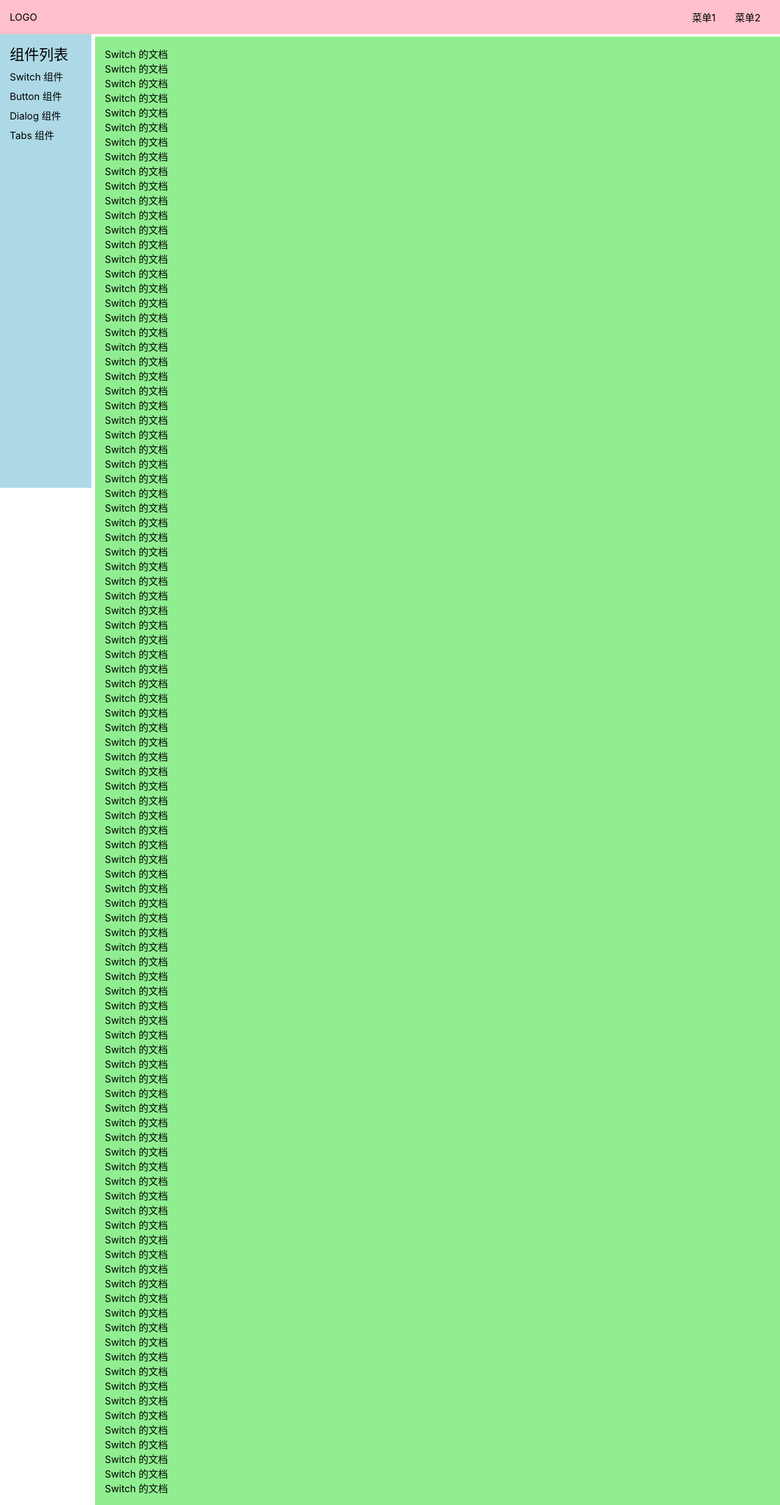
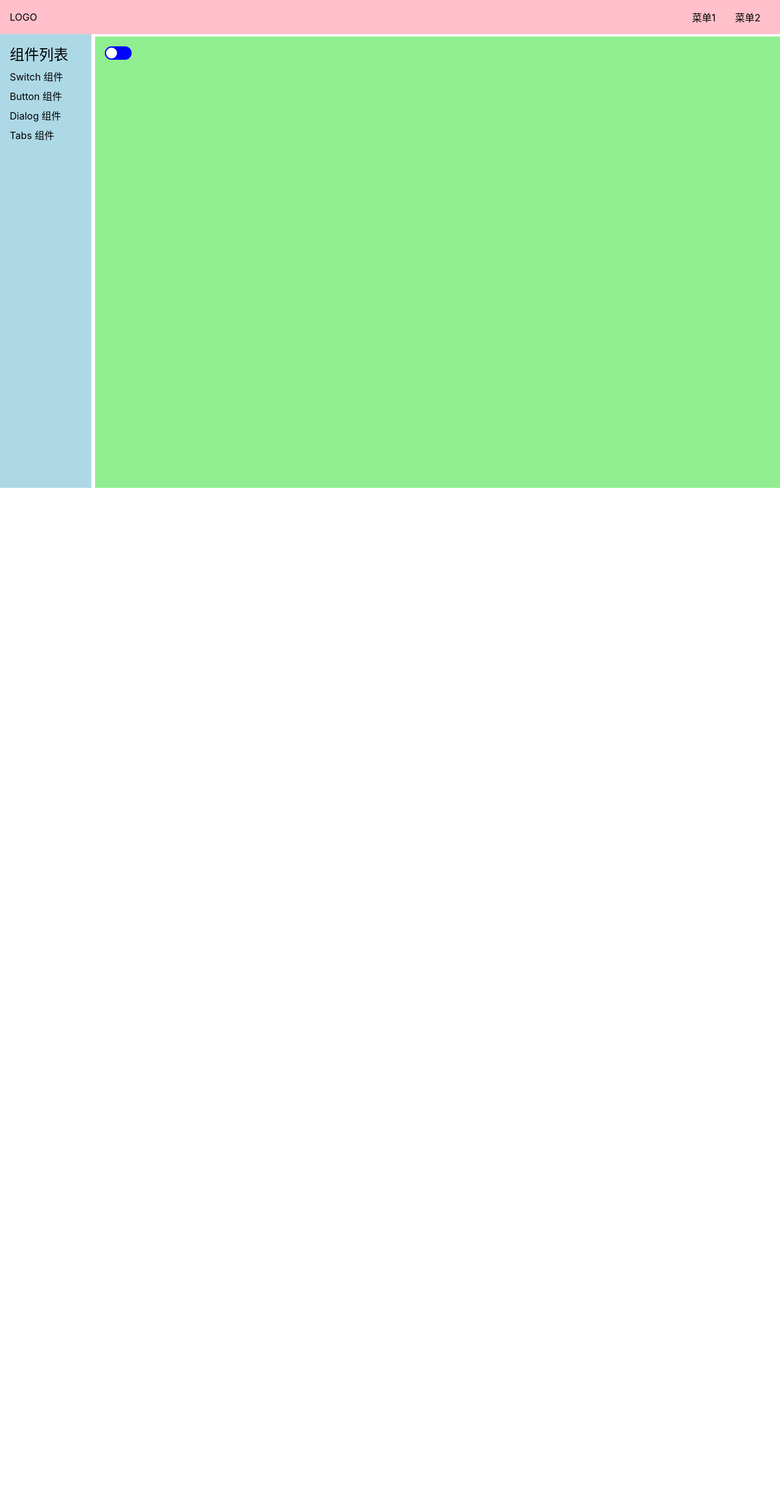
Before and after one commit to snk986/akat-ui-sourceCode-website, a Vue app: page /#/doc/switch in a window 1280 px wide. Shown: the whole page at 61% size. After the commit the page ends 800 px from the top, so only its background shows below. Built offline with nearby package versions, Linux system fonts and the light colour scheme.

Commit message:
Switchlib添加html和css

```diff
--- a/src/components/Switch.vue
+++ b/src/components/Switch.vue
@@ -1,103 +1,11 @@
 <template>
   <div>
-    Switch 的文档
-    <p>Switch 的文档</p>
-    <p>Switch 的文档</p>
-    <p>Switch 的文档</p>
-    <p>Switch 的文档</p>
-    <p>Switch 的文档</p>
-    <p>Switch 的文档</p>
-    <p>Switch 的文档</p>
-    <p>Switch 的文档</p>
-    <p>Switch 的文档</p>
-    <p>Switch 的文档</p>
-    <p>Switch 的文档</p>
-    <p>Switch 的文档</p>
-    <p>Switch 的文档</p>
-    <p>Switch 的文档</p>
-    <p>Switch 的文档</p>
-    <p>Switch 的文档</p>
-    <p>Switch 的文档</p>
-    <p>Switch 的文档</p>
-    <p>Switch 的文档</p>
-    <p>Switch 的文档</p>
-    <p>Switch 的文档</p>
-    <p>Switch 的文档</p>
-    <p>Switch 的文档</p>
-    <p>Switch 的文档</p>
-    <p>Switch 的文档</p>
-    <p>Switch 的文档</p>
-    <p>Switch 的文档</p>
-    <p>Switch 的文档</p>
-    <p>Switch 的文档</p>
-    <p>Switch 的文档</p>
-    <p>Switch 的文档</p>
-    <p>Switch 的文档</p>
-    <p>Switch 的文档</p>
-    <p>Switch 的文档</p>
-    <p>Switch 的文档</p>
-    <p>Switch 的文档</p>
-    <p>Switch 的文档</p>
-    <p>Switch 的文档</p>
-    <p>Switch 的文档</p>
-    <p>Switch 的文档</p>
-    <p>Switch 的文档</p>
-    <p>Switch 的文档</p>
-    <p>Switch 的文档</p>
-    <p>Switch 的文档</p>
-    <p>Switch 的文档</p>
-    <p>Switch 的文档</p>
-    <p>Switch 的文档</p>
-    <p>Switch 的文档</p>
-    <p>Switch 的文档</p>
-    <p>Switch 的文档</p>
-    <p>Switch 的文档</p>
-    <p>Switch 的文档</p>
-    <p>Switch 的文档</p>
-    <p>Switch 的文档</p>
-    <p>Switch 的文档</p>
-    <p>Switch 的文档</p>
-    <p>Switch 的文档</p>
-    <p>Switch 的文档</p>
-    <p>Switch 的文档</p>
-    <p>Switch 的文档</p>
-    <p>Switch 的文档</p>
-    <p>Switch 的文档</p>
-    <p>Switch 的文档</p>
-    <p>Switch 的文档</p>
-    <p>Switch 的文档</p>
-    <p>Switch 的文档</p>
-    <p>Switch 的文档</p>
-    <p>Switch 的文档</p>
-    <p>Switch 的文档</p>
-    <p>Switch 的文档</p>
-    <p>Switch 的文档</p>
-    <p>Switch 的文档</p>
-    <p>Switch 的文档</p>
-    <p>Switch 的文档</p>
-    <p>Switch 的文档</p>
-    <p>Switch 的文档</p>
-    <p>Switch 的文档</p>
-    <p>Switch 的文档</p>
-    <p>Switch 的文档</p>
-    <p>Switch 的文档</p>
-    <p>Switch 的文档</p>
-    <p>Switch 的文档</p>
-    <p>Switch 的文档</p>
-    <p>Switch 的文档</p>
-    <p>Switch 的文档</p>
-    <p>Switch 的文档</p>
-    <p>Switch 的文档</p>
-    <p>Switch 的文档</p>
-    <p>Switch 的文档</p>
-    <p>Switch 的文档</p>
-    <p>Switch 的文档</p>
-    <p>Switch 的文档</p>
-    <p>Switch 的文档</p>
-    <p>Switch 的文档</p>
-    <p>Switch 的文档</p>
-    <p>Switch 的文档</p>
-    <p>Switch 的文档</p>
-    <p>Switch 的文档</p>
+    <SwitchLib />
   </div>
 </template>
+<script lang="ts">
+  import SwitchLib from '../lib/SwitchLib.vue'
+  export default {
+    components: {SwitchLib}
+  }
+</script>
--- /dev/null
+++ b/src/lib/SwitchLib.vue
@@ -0,0 +1,26 @@
+<template>
+  <div>
+    <button><span></span></button>
+  </div>
+</template>
+<style lang="scss" scoped>
+  $h: 22px;
+  $h2: $h - 4px;
+  button{
+    height: $h;
+    width: $h*2;
+    border: none;
+    background: blue;
+    border-radius: $h/2;
+    position: relative;
+  }
+  span{
+    position: absolute;
+    top: 2px;
+    left: 2px;
+    height: $h2;
+    width: $h2;
+    background:white;
+    border-radius: $h2 / 2;
+  }
+</style>
```
